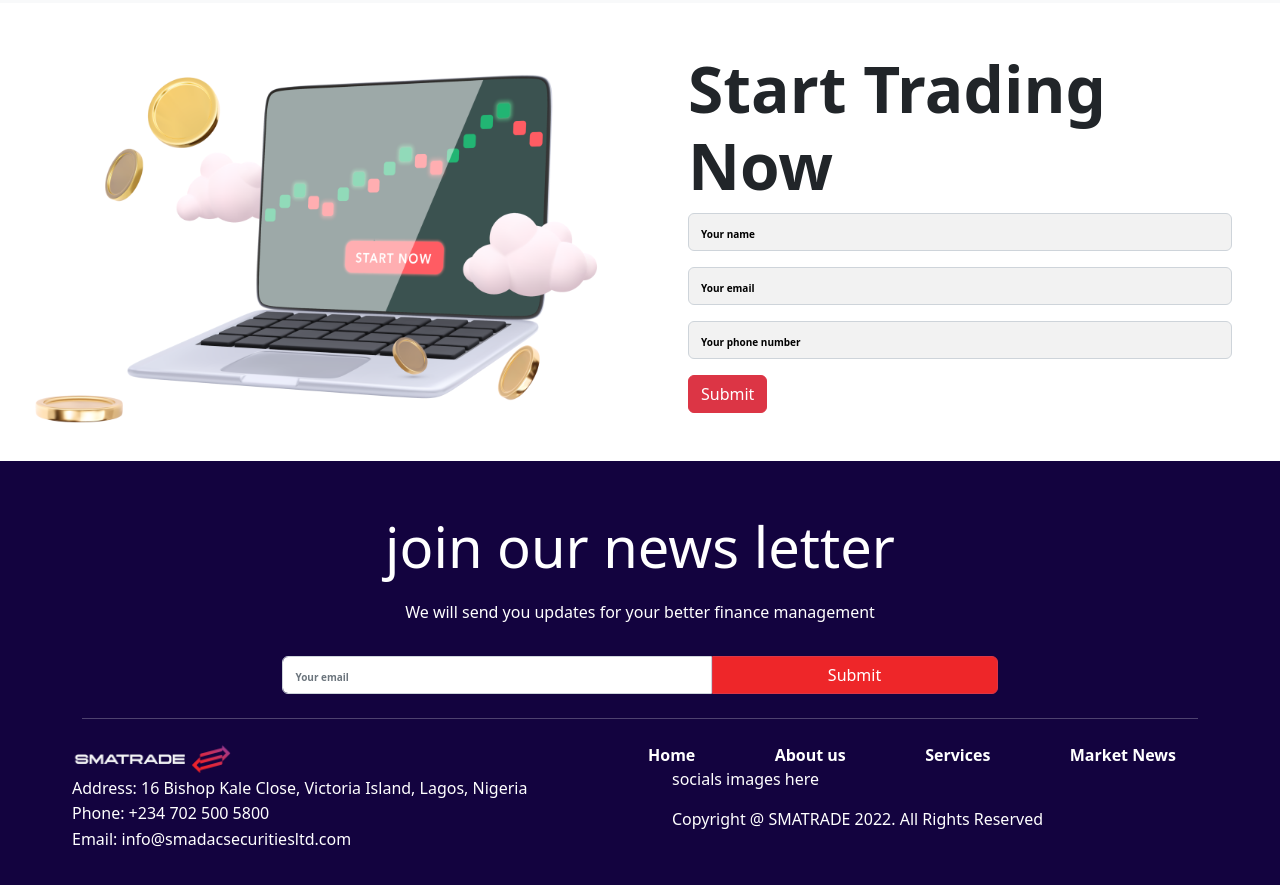
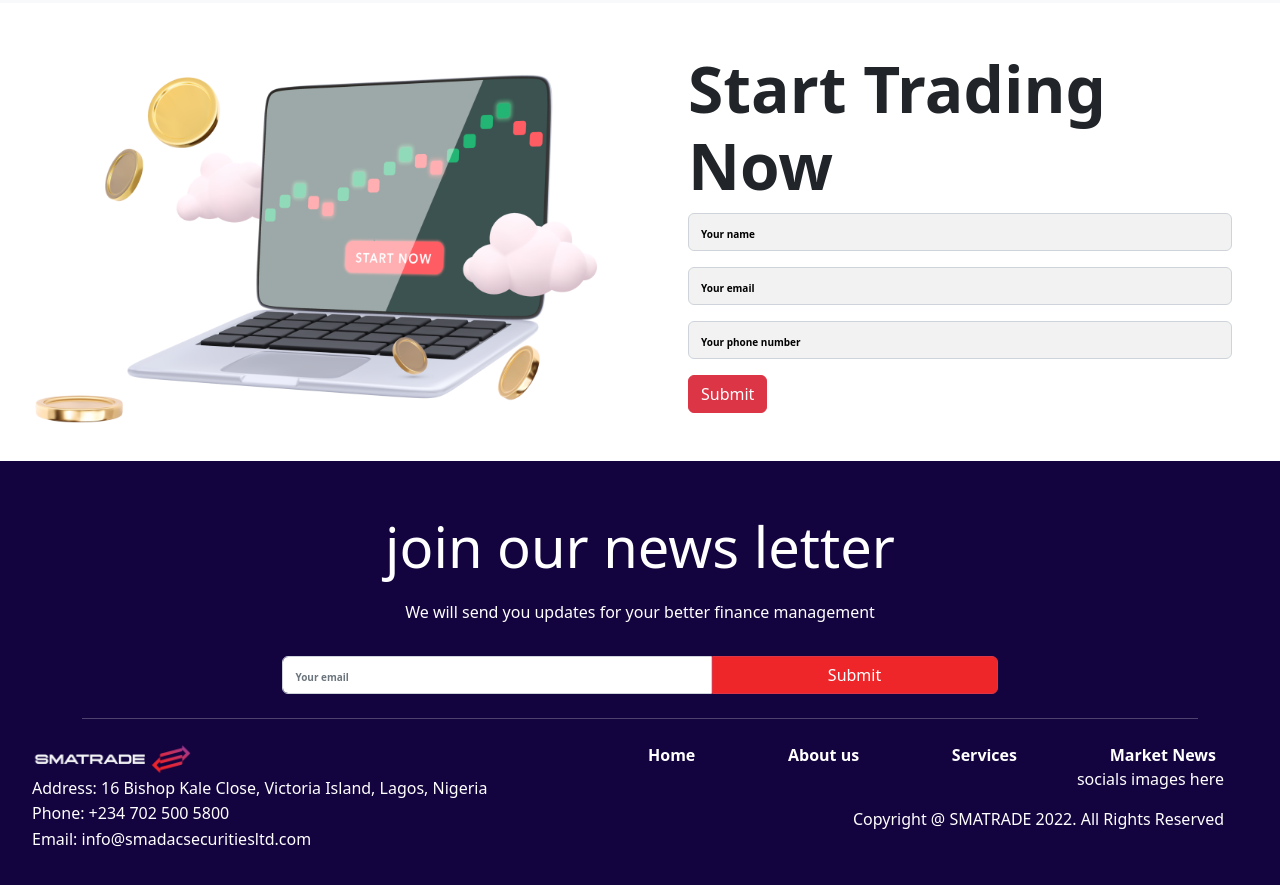
Before and after one commit to adekastanley/smatrade, a plain HTML site: page index.html in a window 1280 px wide. Shown: the part 1783-2668 px from the top of the page. Drawn offline with nearby package versions, Linux system fonts and the light colour scheme; files whose address does not match are found by name.

Commit message:
same as last, minor adjustments

```diff
--- a/index.html
+++ b/index.html
@@ -190,7 +190,7 @@
         <div class="container">
           <hr>
         </div>
-        <div class="container-fluid bottom-footer px-5">
+        <div class="container-fluid bottom-footer px-2">
           <div class="container-fluid row ">
             <div class="col-sm-12 col-lg-6 right-bottom py-2">
               <img class="footer-logo"  src="./images/logo.png" alt="smatrade logo">
@@ -210,8 +210,8 @@
               </nav>
               <ul class="socials">
                   <p>socials images here</p>
-                  <p> Copyright @ SMATRADE 2022. All Rights Reserved</p>
               </ul>
+                <p> Copyright @ SMATRADE 2022. All Rights Reserved</p>
             </div>
           </div>
         </div>
--- a/style.css
+++ b/style.css
@@ -258,6 +258,7 @@ footer .footer-logo {
 }
 
 .left-bottom {
+  text-align: right;
 }
 
 .bottom-nav {
```
